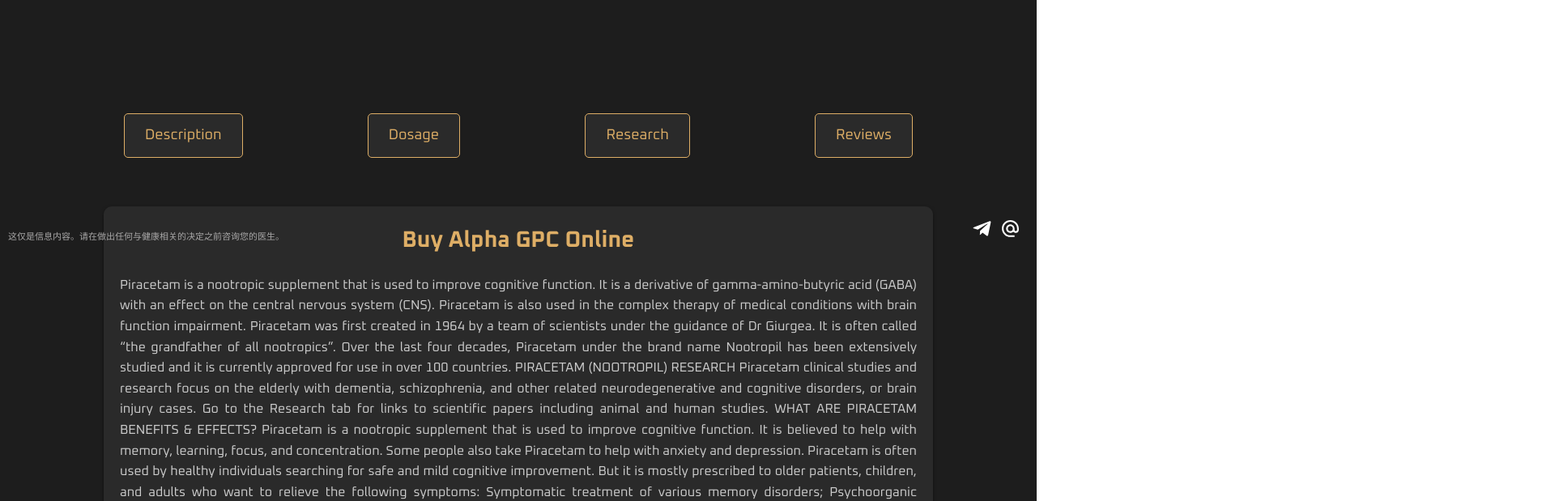
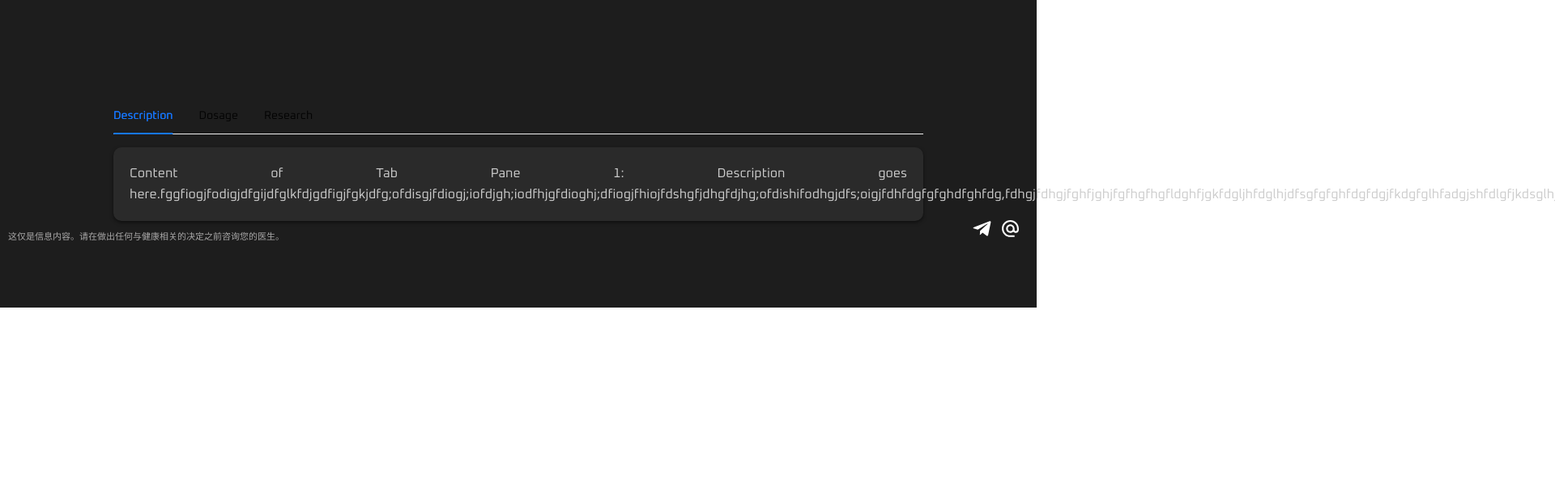
Before and after one commit to Aleks2580/Animus, a React (Vite) app in the folder my-app-vite/: page /products/alpha_gpc in a window 1280 px wide. Shown: the part 500-1119 px from the top of the page at 81% size, 1920 px wide, since content can reach past the window. After the commit the page ends 880 px from the top, so only its background shows below. Built offline with nearby package versions, Linux system fonts and the light colour scheme.

Commit message:
tabs changed

```diff
--- a/my-app-vite/src/components/Products/ProductPage.jsx
+++ b/my-app-vite/src/components/Products/ProductPage.jsx
@@ -4,7 +4,27 @@
 import { MdOutlineEnergySavingsLeaf } from "react-icons/md";
 import { IoBodyOutline } from "react-icons/io5";
 import { RiFocus3Line } from "react-icons/ri";
+import { Tabs } from 'antd';
 import styles from "./ProductPage.module.css";
+
+const { TabPane } = Tabs;
+// const items = [
+//   {
+//     key: 'description',
+//     label: 'Description',
+//     children: 'Content of Tab Pane 1gfgnfdkjgjfhdgkfdnbgjkfdnbkfdnbfdkmbnfdjk.gbfkdbndfkmbknfd.bmfdkbfjng.fjnfdk.gnkfdkmnvfdm,bn.fdgkmbfdn.gflngkbfdng.kjfhgfjdkgnfdmg',
+//   },
+//   {
+//     key: 'dosage',
+//     label: 'Dosage',
+//     children: 'Content of Tab Pane 2',
+//   },
+//   {
+//     key: 'research',
+//     label: 'Research',
+//     children: 'Content of Tab Pane 3',
+//   },
+// ];
 
 export default function ProductPage() {
   const { productId } = useParams();
@@ -14,6 +34,10 @@
   if (!product) {
     return <div className={styles.error}>Product not found!</div>;
   }
+
+  const onChange = (key) => {
+    console.log(key);
+  };
 
   return (
     <div className={styles.productPage}>
@@ -72,15 +96,34 @@
       </section>
 
       {/* Tabs */}
-      <section className={styles.tabs}>
+      {/* <section className={styles.tabs}>
+      <Tabs className={styles.tabButton} defaultActiveKey="1" items={items} onChange={onChange} />
         <button className={styles.tabButton}>Description</button>
         <button className={styles.tabButton}>Dosage</button>
         <button className={styles.tabButton}>Research</button>
         <button className={styles.tabButton}>Reviews</button>
+      </section> */}
+      <section className={styles.tabs}>
+        <Tabs
+          defaultActiveKey="description"
+          onChange={onChange}
+          className={styles.customTabs}
+          // tabBarStyle={'color: white'}
+        >
+          <TabPane className={styles.productInfo} tab="Description" key="description">
+            Content of Tab Pane 1: Description goes here.fggfiogjfodigjdfgijdfglkfdjgdfigjfgkjdfg;ofdisgjfdiogj;iofdjgh;iodfhjgfdioghj;dfiogjfhiojfdshgfjdhgfdjhg;ofdishifodhgjdfs;oigjfdhfdgfgfghdfghfdg,fdhgjfdhgjfghfjghjfgfhgfhgfldghfjgkfdgljhfdglhjdfsgfgfghfdgfdgjfkdgfglhfadgjshfdlgfjkdsglhjfdsh,gfdgfdgfdgfgfdgsffdgfdgfghsfdh
+          </TabPane>
+          <TabPane tab="Dosage" key="dosage">
+            Content of Tab Pane 2: Dosage details go here.
+          </TabPane>
+          <TabPane tab="Research" key="research">
+            Content of Tab Pane 3: Research information goes here.
+          </TabPane>
+        </Tabs>
       </section>
 
       {/* Product Description */}
-      <section className={styles.productInfo}>
+      {/* <section className={styles.productInfo}>
         <h2>Buy {product.name} Online</h2>
         <p>
         Piracetam is a nootropic supplement that is used to improve cognitive function. It is a derivative of gamma-amino-butyric acid (GABA) with an effect on the central nervous system (CNS). Piracetam is also used in the complex therapy of medical conditions with brain function impairment.
@@ -114,7 +157,7 @@
 
 
         </p>
-      </section>
+      </section> */}
     </div>
   );
 }
--- a/my-app-vite/src/components/Products/ProductPage.module.css
+++ b/my-app-vite/src/components/Products/ProductPage.module.css
@@ -137,12 +137,12 @@
   text-decoration: none;
 }
 
-.tabs {
+ .tabs {
   max-width: 1000px;
   display: flex;
   justify-content: space-between;
-  margin: 40px auto 0; /* Align to center and add spacing */
-  padding: 20px;
+  margin: 40px auto 0;
+  /* padding: 20px; */
 }
 
 .tabButton {
@@ -162,8 +162,8 @@
 }
 
 .productInfo {
-  max-width: 1000px; /* Matches the combined width of the image + details */
-  margin: 40px auto 0; /* Align to center and add spacing */
+  max-width: 1000px !important; /* Matches the combined width of the image + details */
+  margin: auto 0; /* Align to center and add spacing */
   padding: 20px;
   background-color: #2a2a2a; /* Subtle background for readability */
   border-radius: 10px;
@@ -186,3 +186,33 @@
 .productInfo p {
   margin-bottom: 20px; /* Consistent spacing between paragraphs */
 }
+
+/* .customTabs .ant-tabs-nav {
+  max-width: 1000px;
+  margin-bottom: 16px;
+  display: flex;
+  justify-content: center;
+  text-wrap: wrap;
+}
+
+.customTabs .ant-tabs-tab {
+  font-size: 16px;
+  font-weight: 600;
+  color: #1d1d1d;
+  padding: 10px 20px;
+  border: 1px solid #deae66;
+  border-radius: 5px;
+  transition: all 0.3s;
+}
+
+.customTabs .ant-tabs-tab-active {
+  background-color: #deae66 !important;
+  color: #fff;
+}
+
+.customTabs .ant-tabs-content-holder {
+  padding: 16px;
+  background-color: #f9f9f9;
+  border: 1px solid #deae66;
+  border-radius: 5px;
+} */
```
